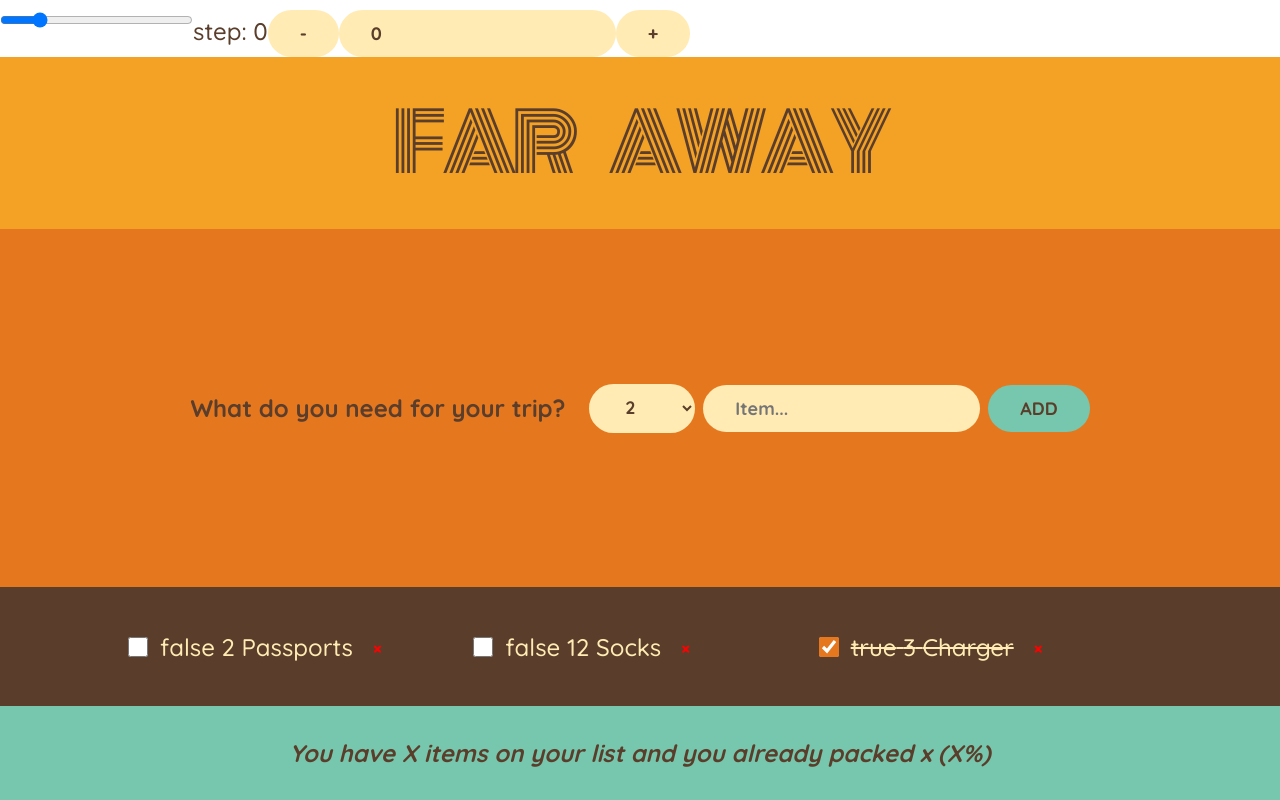
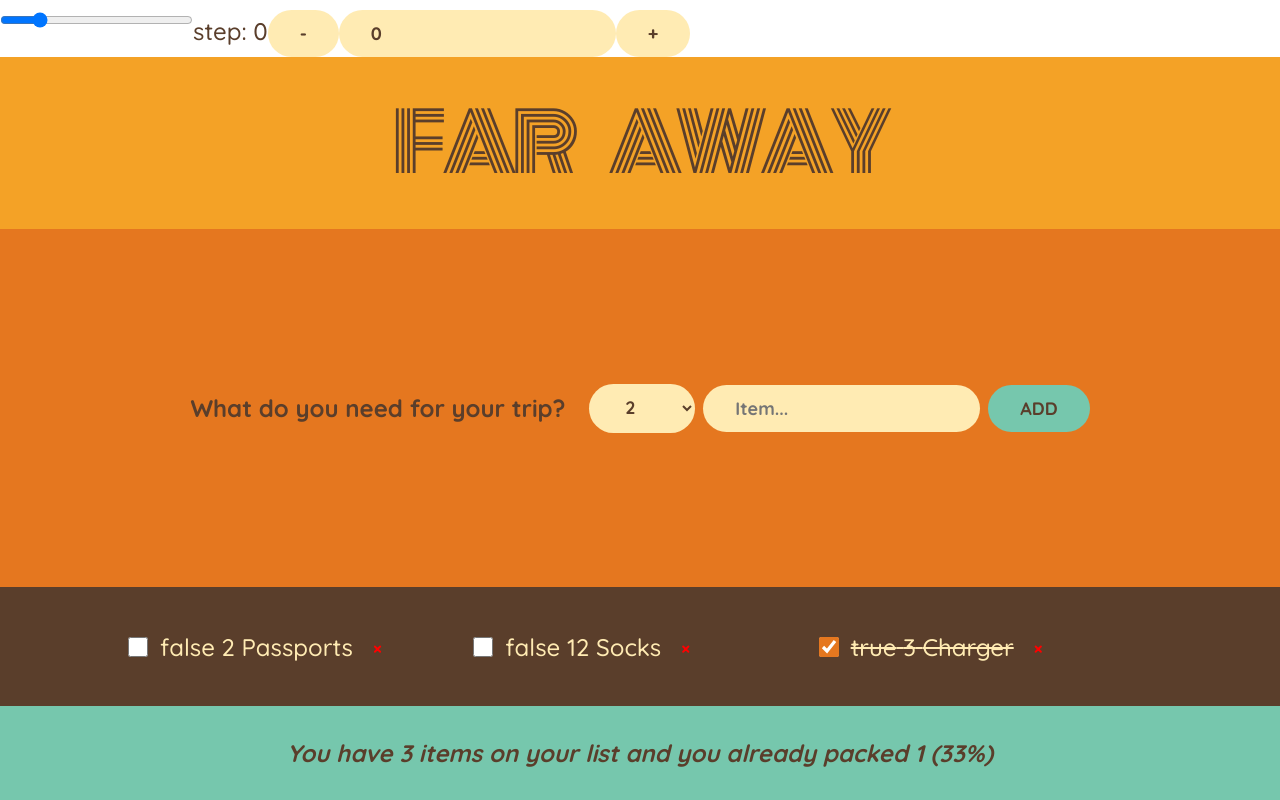
Before and after one commit to werzizu/ulti-react, a React (Create React App) app in the folder 05-travel-list/: page / in a window 1280 px wide. Built offline with nearby package versions, Linux system fonts and the light colour scheme.

Commit message:
added total amount and packed amount and percentage of items to the footer

```diff
--- a/05-travel-list/src/App.js
+++ b/05-travel-list/src/App.js
@@ -26,7 +26,7 @@ function App() {
         setInitialItems={setInitialItems}
         onDeleteItem={handleDeleteItem}
       />
-      <Stats />
+      <Stats items={initialItems} />
     </div>
   );
 }
@@ -151,10 +151,21 @@ function Item({ item, setInitialItems, onDeleteItem }) {
   );
 }
 
-function Stats() {
+function Stats({ items }) {
+  const count = items.length;
+  if (!count) {
+    return (
+      <footer className="stats">Please start add anything to the list</footer>
+    );
+  }
+  const numPacked = items.filter((item) => item.packed).length;
+  const percentage = Math.round((numPacked / count) * 100);
   return (
     <footer className="stats">
-      <em>You have X items on your list and you already packed x (X%)</em>
+      <em>
+        You have {count} items on your list and you already packed {numPacked} (
+        {percentage}%)
+      </em>
     </footer>
   );
 }
```
